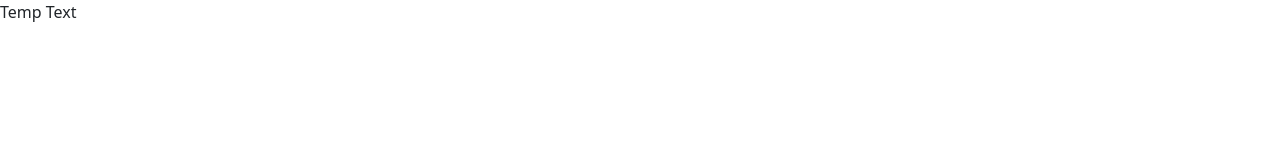
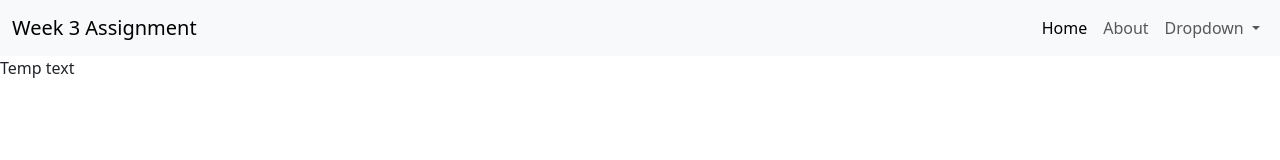
Before and after one commit to RickR58/Week-3-Assignment-RR-FE, a website: page index.html in a window 1280 px wide. Drawn offline with nearby package versions, Linux system fonts and the light colour scheme.

Commit message:
second push

```diff
--- a/index.html
+++ b/index.html
@@ -7,6 +7,36 @@
     <title>Week 3 Coding Assignment</title>
 </head>
 <body>
-    Temp Text
+
+    <nav class="navbar navbar-expand-lg bg-body-tertiary">
+        <div class="container-fluid">
+            <a class="navbar-brand" href="#">Week 3 Assignment</a>
+            <button class="navbar-toggler" type="button" data-bs-toggle="collapse" data-bs-target="#navbarSupportContent" aria-controls="navbarsupportedcontent" aria-expanded="false" aria-label="toggle navigation">
+                <span class="navbar-toggler-icon"></span>
+            </button>
+            <div class="collapse navbar-collapse" id="navbarsupportedcontent">
+            </div>
+                <ul class="navbar-nav me-auto mb-2 mb-lg-0">
+                    <li class="nav-item">
+                        <a class="nav-link active" aria-current="page" href="#">Home</a>
+                    </li>
+                    <li class="nav-item">
+                        <a class="nav-link" href="about.html">About</a>
+                    </li>
+                    <li class="nav-item dropdown">
+                        <a class="nav-link dropdown-toggle" href="#" role="button" data-bs-toggle="dropdown" aria-expanded="false">
+                            Dropdown
+                        </a>
+                        <ul class="dropdown-menu">
+
+
+                        </ul>
+
+                    </li>
+                </ul>
+        </div>
+    </nav>
+    Temp text
+    <!--Use boxes here -->
 </body>
 </html>
```
Also changed, not shown: about.html (added, +11 -0 lines), styles.css (added), 2 other files.
